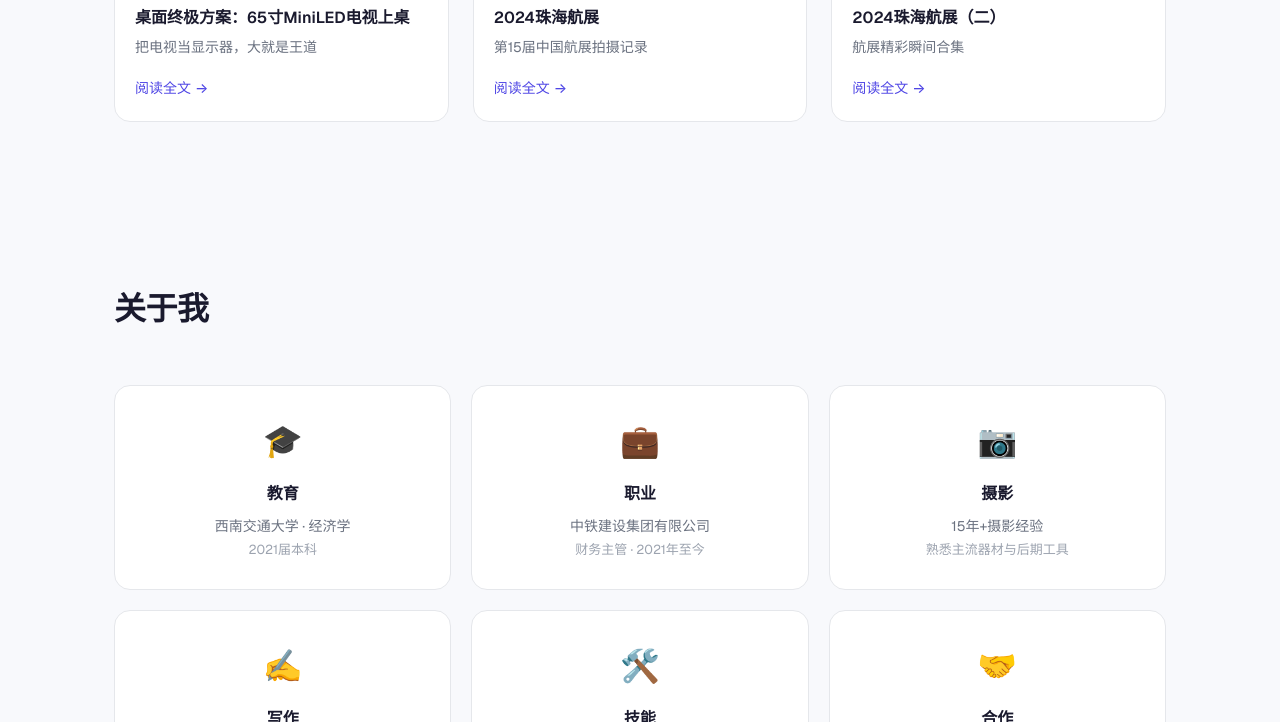
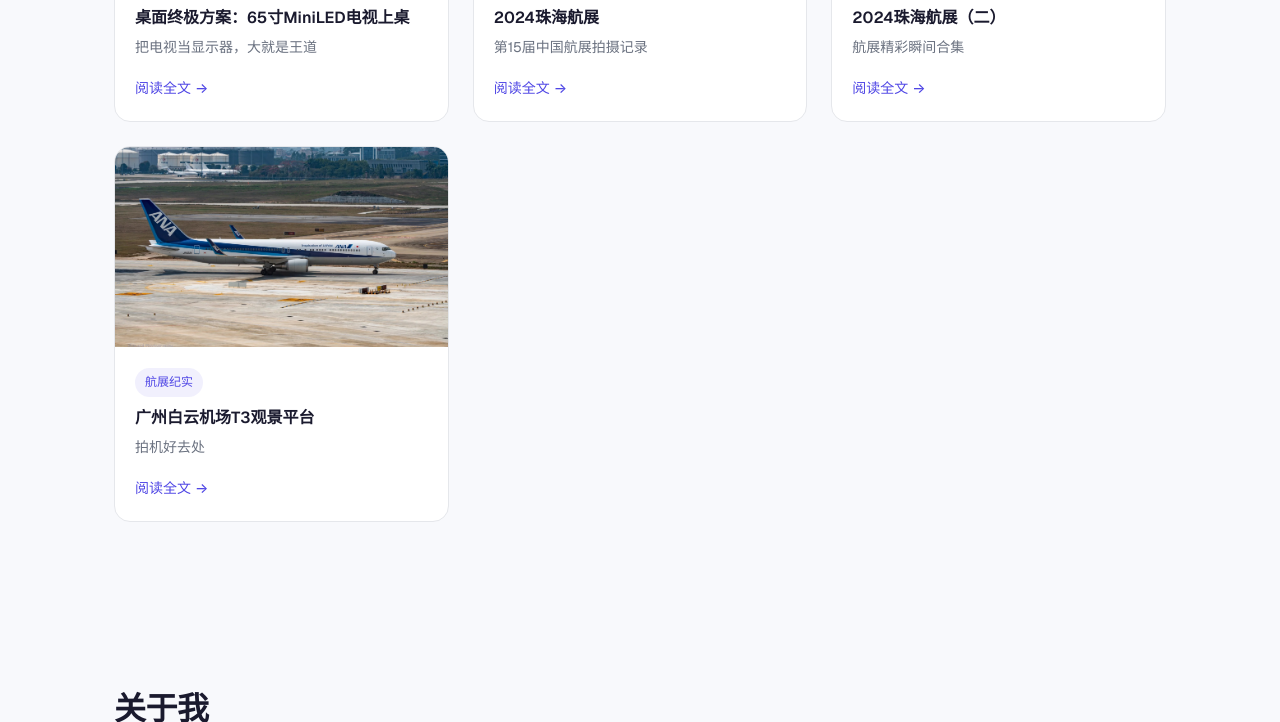
Before and after one commit to HazardSun/personal-portfolio, a plain HTML site: page index.html in a window 1280 px wide. Shown: the part 2071-2793 px from the top of the page. Drawn offline with nearby package versions, Linux system fonts and the light colour scheme.

Commit message:
feat: add baiyun t3 observation deck article

```diff
--- a/index.html
+++ b/index.html
@@ -41,7 +41,7 @@
                         <span class="stat-label">摄影经验</span>
                     </div>
                     <div class="stat">
-                        <span class="stat-num">8篇</span>
+                        <span class="stat-num">9篇</span>
                         <span class="stat-label">原创作品</span>
                     </div>
                     <div class="stat">
@@ -171,6 +171,18 @@
                         <a href="https://www.xiaohongshu.com/discovery/item/673df8930000000007038a31" target="_blank" class="work-link">阅读全文</a>
                     </div>
                 </article>
+
+                <article class="work-card" data-category="photography">
+                    <div class="work-cover">
+                        <img src="assets/baiyun.jpg" alt="白云T3观景平台">
+                    </div>
+                    <div class="work-body">
+                        <span class="work-badge">航展纪实</span>
+                        <h3 class="work-title">广州白云机场T3观景平台</h3>
+                        <p class="work-summary">拍机好去处</p>
+                        <a href="https://www.xiaohongshu.com/discovery/item/69ad7d6a000000002202ce38" target="_blank" class="work-link">阅读全文</a>
+                    </div>
+                </article>
             </div>
         </div>
     </section>
```
Also changed, not shown: assets/baiyun.jpg (added).
